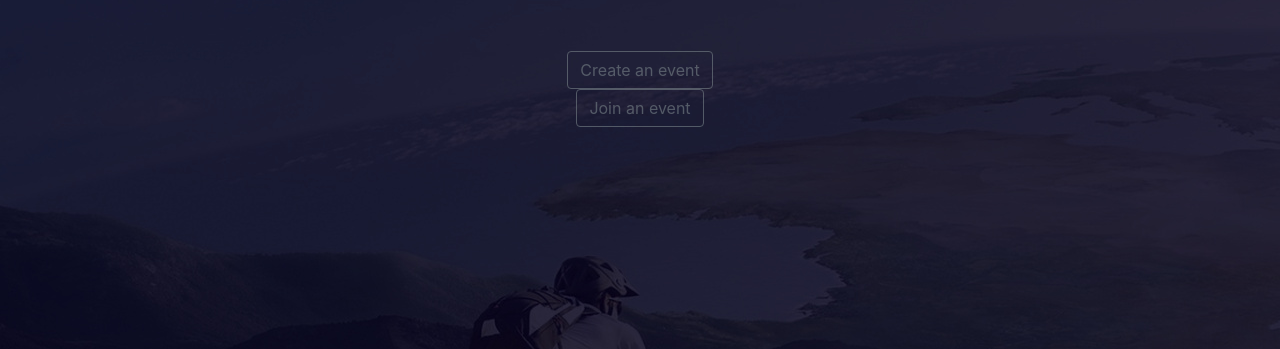
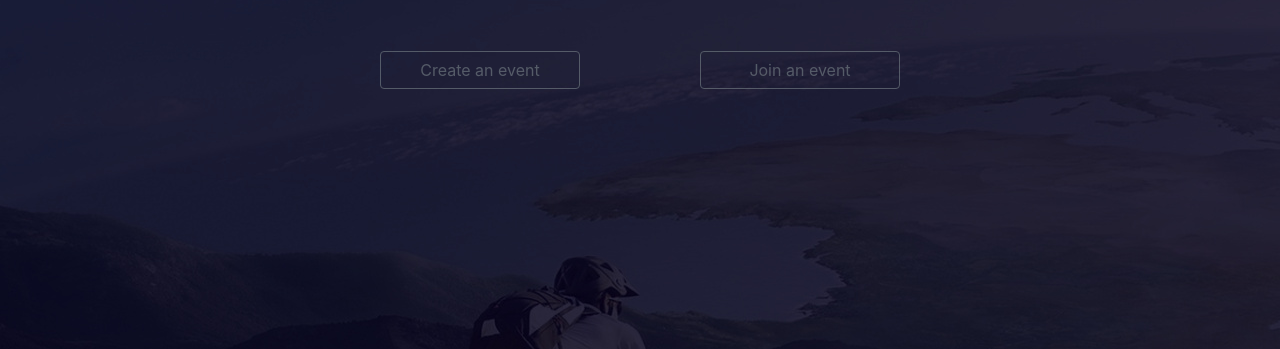
Before and after one commit to mohammmod/sport_finder, a Flask app: page /start in a window 1280 px wide. Shown: the part 76-425 px from the top of the page. Run offline with Flask 2, Linux system fonts and the light colour scheme; a user stored in the database is signed in; some libraries are stand-ins or nearby versions.

Commit message:
having new style for the bottuns

```diff
--- a/static/styles.css
+++ b/static/styles.css
@@ -120,7 +120,9 @@ body {
      left:0;
      opacity:0.4;
      border-radius:25%;
+}
 
+.btn-outline-secondary{
 
-
+    width:200px;
 }
--- a/templates/start.html
+++ b/templates/start.html
@@ -11,11 +11,16 @@
     </body>
 
         <div class="form-group">
+            <div style='float: left;'>
             <form action="/create" method="get">
                 <button  type="submit" class="btn btn-outline-secondary">Create an event</button>
             </form>
+            </div>
+            <div style='float: right;'>
             <form action="/eventspage" method="get">
-                <button  type="submit" class="btn btn-outline-secondary">Join an event </button>
+                <button  type="submit" class="btn btn-outline-secondary" style float="text/css">
+                </style>Join an event </button>
             </form>
+            </div>
         </div>
 {% endblock %}
```
Also changed, not shown: sport.db.
